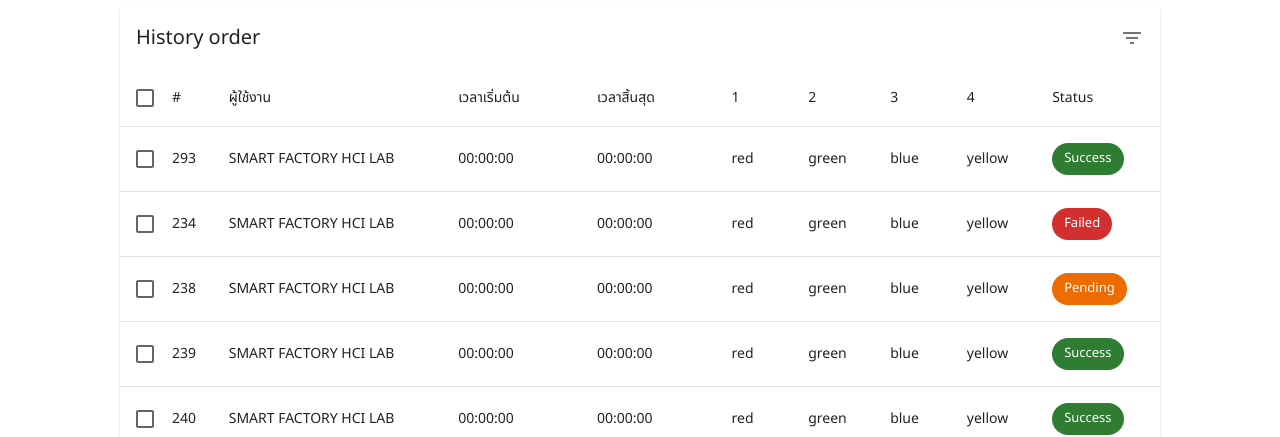
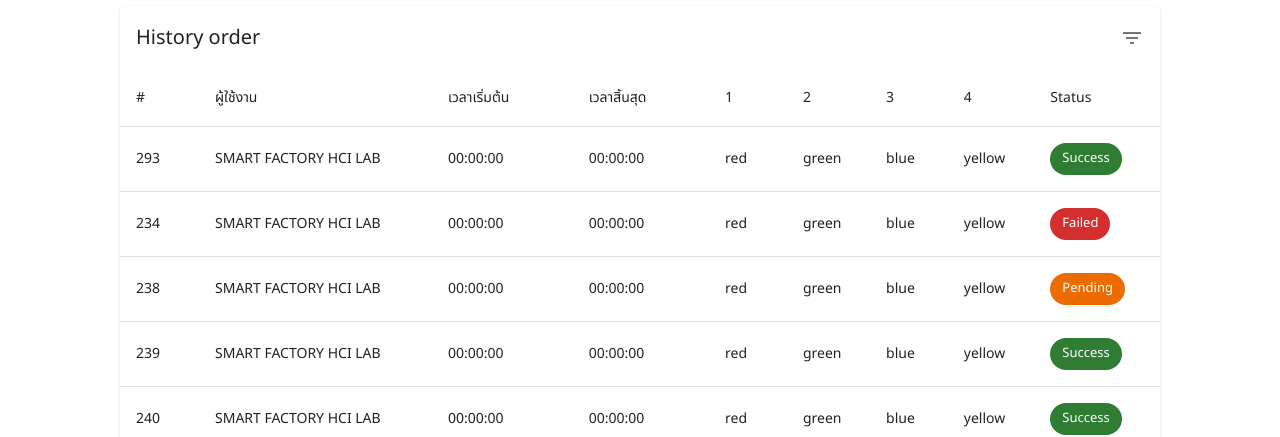
Before and after one commit to TanawanUng/HCI_Product, a React (Create React App) app: page /history in a window 1280 px wide. Shown: the part 367-804 px from the top of the page. Built offline with nearby package versions, Linux system fonts and the light colour scheme; no server answers.

Commit message:
remove select

```diff
--- a/src/page/history/HistoryTable.js
+++ b/src/page/history/HistoryTable.js
@@ -189,8 +189,8 @@ function EnhancedTableHead(props) {
   return (
     <TableHead>
       <TableRow>
-        <TableCell padding="checkbox">
-          <Checkbox
+        {/* <TableCell padding="checkbox">
+          <Checkbox                                                   //ไม่เอา select (Header)
             color="primary"
             indeterminate={numSelected > 0 && numSelected < rowCount}
             checked={rowCount > 0 && numSelected === rowCount}
@@ -199,12 +199,12 @@ function EnhancedTableHead(props) {
               'aria-label': 'select all desserts',
             }}
           />
-        </TableCell>
+        </TableCell> */}
         {headCells.map((headCell) => (
           <TableCell
             key={headCell.id}
             // align={headCell.numeric ? 'right' : 'left'}
-            padding={headCell.disablePadding ? 'none' : 'normal'}
+            padding="normal"                                          //ไม่เอา select (เคยเป็น {headCell.disablePadding ? 'none' : 'normal'})
             sortDirection={orderBy === headCell.id ? order : false}
           >
             <TableSortLabel
@@ -384,7 +384,7 @@ export default function EnhancedTable() {
                       key={row.name}
                       selected={isItemSelected}
                     >
-                      <TableCell padding="checkbox">
+                      {/* <TableCell padding="checkbox">              //ไม่เอา select (Content)
                         <Checkbox
                           color="primary"
                           checked={isItemSelected}
@@ -392,12 +392,12 @@ export default function EnhancedTable() {
                             'aria-labelledby': labelId,
                           }}
                         />
-                      </TableCell>
+                      </TableCell> */}
                       <TableCell
                         component="th"
                         id={labelId}
                         scope="row"
-                        padding="none"
+                        padding="normal"                              //ไม่เอา select (เคยเป็น "none")
                       >
                         {row.order_id}
                       </TableCell>
```
